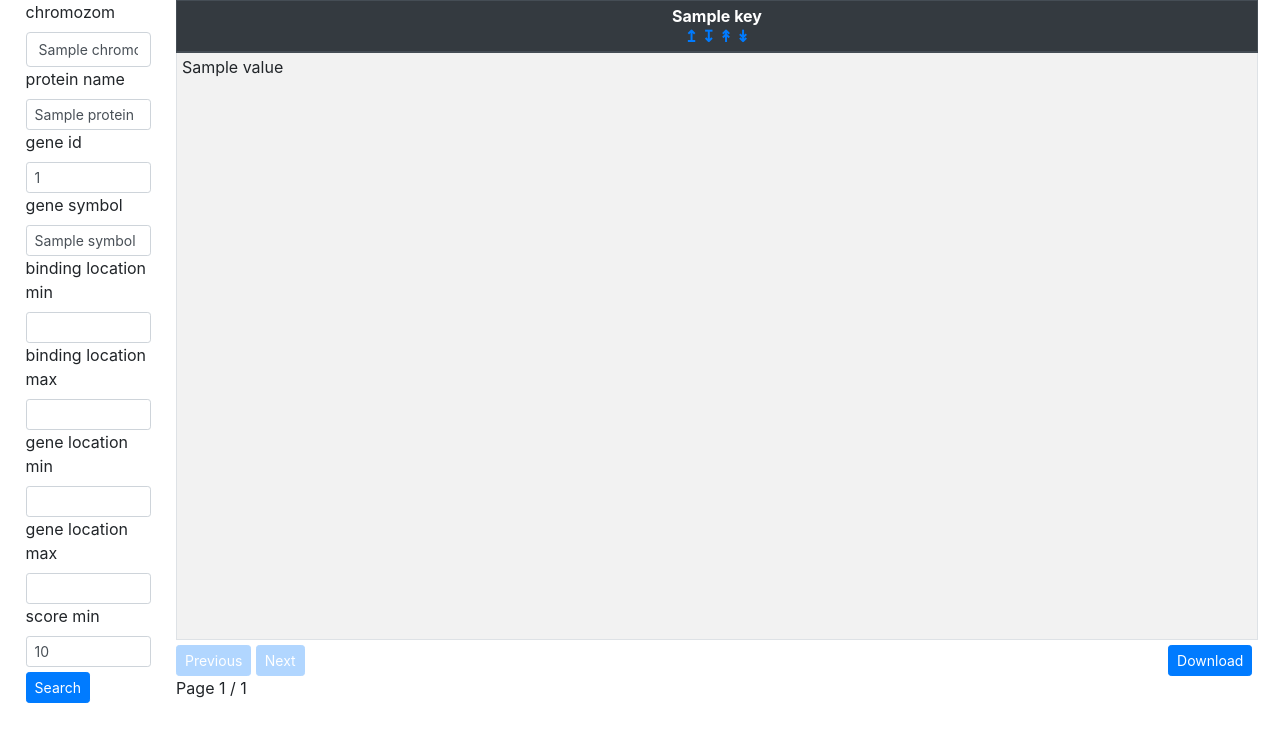
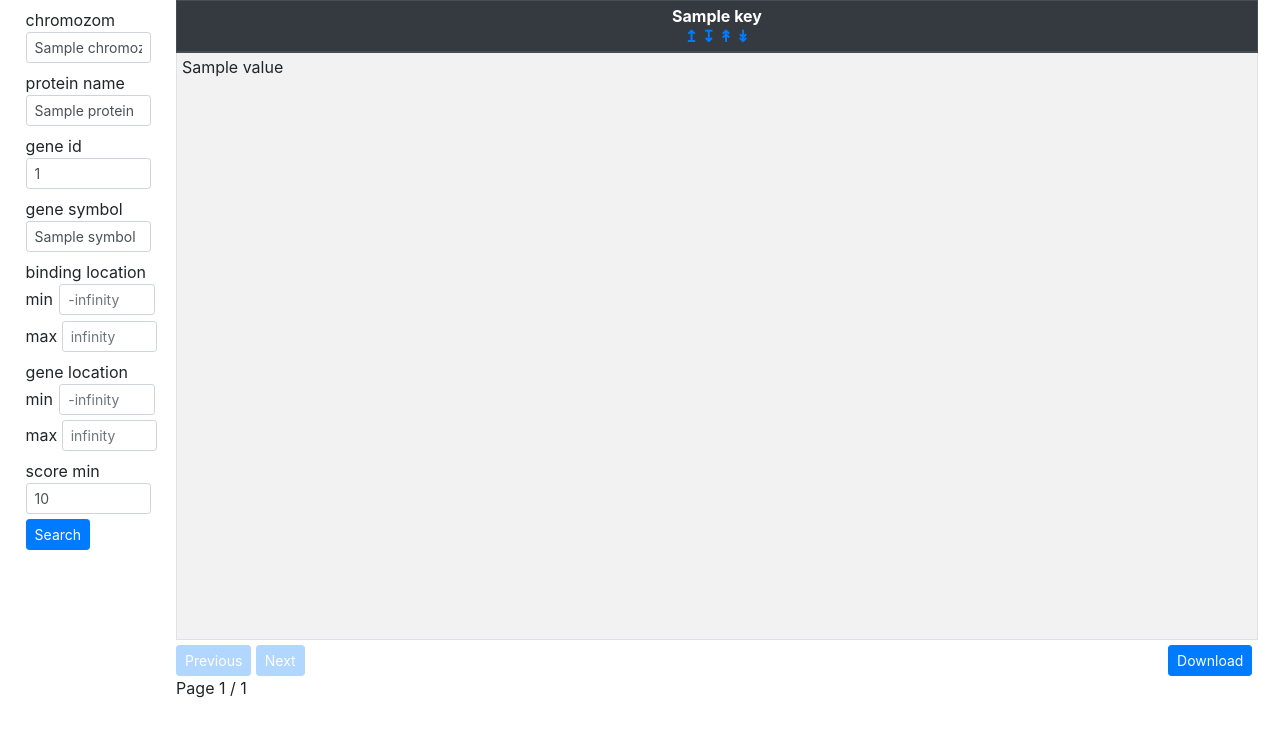
Before and after one commit to ML-Bioinfo-CEITEC/genome_browser, a Flask app: template api/templates/test.html in a window 1280 px wide. Shown: the top 742 px of the page. Run offline with Flask 2, Linux system fonts and the light colour scheme; tables that the repository leaves empty hold one stand-in row (values such as "Sample post"); the template is opened without the code that fills it: values that come from a table or form of the project are taken from there, most other values are stand-ins (such as "Sample title", 1, 10 or a date in 2020); some libraries are stand-ins or nearby versions.

Commit message:
UI - redesign menu

```diff
--- a/api/routes.py
+++ b/api/routes.py
@@ -63,8 +63,6 @@ def search():
    secondary_sort_asc_urls = {column: url_for('genomic.search', sort_by_secondary=f"{column}_asc", **args_without_secondary_sort) for column in header_keys}
    secondary_sort_desc_urls = {column: url_for('genomic.search', sort_by_secondary=f"{column}_desc", **args_without_secondary_sort) for column in header_keys}
 
-   print(len(serialized[0].values()))
-   print(pagination.total_pages)
    return render_template(
       'test.html',
       rows=serialized,
--- a/api/templates/test.html
+++ b/api/templates/test.html
@@ -7,6 +7,10 @@
             .table-row{
                 height: 32px;
             }
+            .menu-label{
+                margin-top: .5rem;
+                margin-bottom: 0rem;
+            }
         </style>
     </head>
     <body>
@@ -15,63 +19,61 @@
                 <form method="POST" action="" nonvalidate>
                     {{ form.hidden_tag() }}
                     <div>
-                        {{ form.chromozom.label }}<br>
-                        {{ form.chromozom(value=params['chromozom'], class_='form-control col-form-label-sm') }}
+                        {{ form.chromozom.label(class="menu-label") }}<br>
+                        {{ form.chromozom(value=params['chromozom'], class_='form-control form-control-sm') }}
                         {% for error in form.chromozom.errors %}
                             <span style="color: red;">[{{ error }}]</span>
                         {% endfor %}
                     </div>
                     <div>
-                        {{ form.protein_name.label }}<br>
+                        {{ form.protein_name.label(class="menu-label") }}<br>
                         {{ form.protein_name(value=params['protein'], class_='form-control form-control-sm') }}
                         {% for error in form.protein_name.errors %}
                             <span style="color: red;">[{{ error }}]</span>
                         {% endfor %}
                     </div>
                     <div>
-                        {{ form.gene_id.label }}<br>
+                        {{ form.gene_id.label(class="menu-label") }}<br>
                         {{ form.gene_id(value=params['gene_id'], class_='form-control form-control-sm') }}
                         {% for error in form.gene_id.errors %}
                             <span style="color: red;">[{{ error }}]</span>
                         {% endfor %}
                     </div>
                     <div>
-                        {{ form.symbol.label }}<br>
+                        {{ form.symbol.label(class="menu-label")}}<br>
                         {{ form.symbol(value=params['symbol'], class_='form-control form-control-sm') }}
                         {% for error in form.symbol.errors %}
                             <span style="color: red;">[{{ error }}]</span>
                         {% endfor %}
                     </div>
-                    <div>
-                        {{ form.area_min.label }}<br>
-                        {{ form.area_min(value=params['area_min'], class_='form-control form-control-sm') }}
+                    <div style="display: inline-block; padding-bottom: 0.35rem;">
+                        <label class="menu-label">binding location</label><br>
+                        <nobr style="display: inline;"><span style="white-space: nowrap;"><label style="display: inline; padding-right: 5%;" for="area_min">min</label>{{ form.area_min(value=params['area_min'], class_='form-control form-control-sm', placeholder="-infinity", style="display: inline; width: 76%") }}</span></nobr>
                         {% for error in form.area_min.errors %}
                             <span style="color: red;">[{{ error }}]</span>
                         {% endfor %}
                     </div>
-                    <div>
-                        {{ form.area_max.label }}<br>
-                        {{ form.area_max(value=params['area_max'], class_='form-control form-control-sm') }}
+                    <div style="display: inline-block;">
+                        <nobr style="display: inline;"><span style="white-space: nowrap;"><label style="display: inline; padding-right: 3.5%;" for="area_max">max</label>{{ form.area_max(value=params['area_max'], class_='form-control form-control-sm', placeholder="infinity", style="display: inline; width: 76%") }}</span></nobr>
                         {% for error in form.area_max.errors %}
                             <span style="color: red;">[{{ error }}]</span>
                         {% endfor %}
                     </div>
-                    <div>
-                        {{ form.loc_min.label }}<br>
-                        {{ form.loc_min(value=params['loc_min'], class_='form-control form-control-sm') }}
+                    <div style="display: inline-block; padding-bottom: 0.35rem;">
+                        <label class="menu-label">gene location</label><br>
+                        <nobr style="display: inline;"><span style="white-space: nowrap;"><label style="display: inline; padding-right: 5%;" for="loc_min">min</label>{{ form.loc_min(value=params['loc_min'], class_='form-control form-control-sm', placeholder="-infinity", style="display: inline; width: 76%") }}</span></nobr>
                         {% for error in form.loc_min.errors %}
                             <span style="color: red;">[{{ error }}]</span>
                         {% endfor %}
                     </div>
-                    <div>
-                        {{ form.loc_max.label }}<br>
-                        {{ form.loc_max(value=params['loc_max'], class_='form-control form-control-sm') }}
+                    <div style="display: inline-block;">
+                        <nobr style="display: inline;"><span style="white-space: nowrap;"><label style="display: inline; padding-right: 3.5%;" for="loc_max">max</label>{{ form.loc_max(value=params['loc_max'], class_='form-control form-control-sm', placeholder="infinity", style="display: inline; width: 76%") }}</span></nobr>
                         {% for error in form.loc_max.errors %}
                             <span style="color: red;">[{{ error }}]</span>
                         {% endfor %}
                     </div>
                     <div>
-                        {{ form.score_min.label }}<br>
+                        {{ form.score_min.label(class="menu-label") }}<br>
                         {{ form.score_min(value=params['score_min'], class_='form-control form-control-sm') }}
                         {% for error in form.score_min.errors %}
                             <span style="color: red;">[{{ error }}]</span>
```
